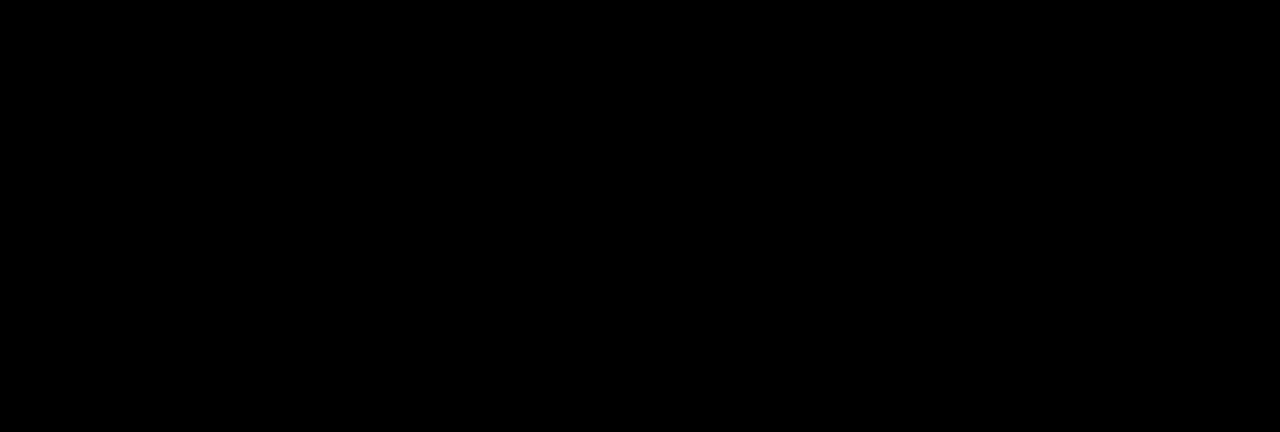
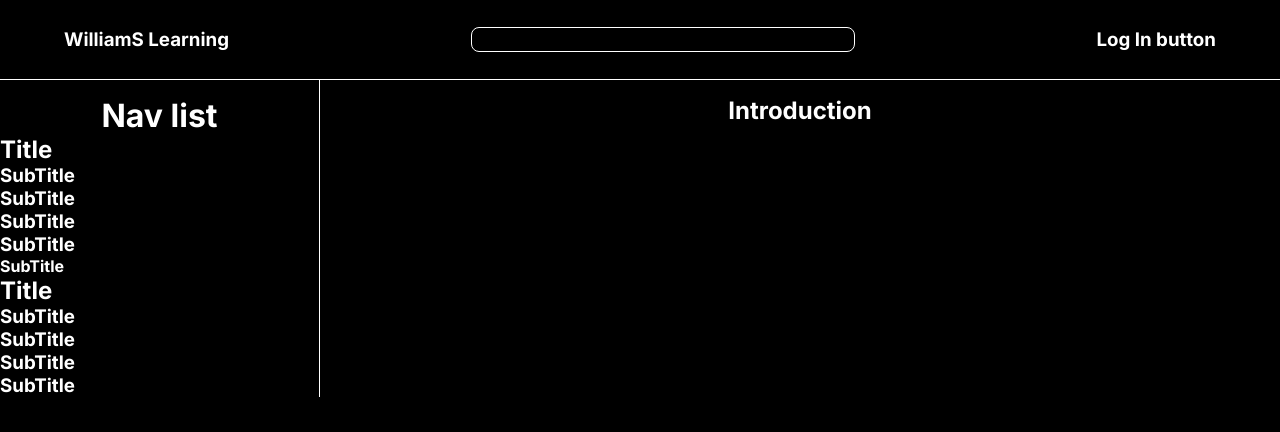
Before and after one commit to guillemsenabre/WilliamsLearning, a Next.js app in the folder Frontend/wlearning/: page /mathematics in a window 1280 px wide. Shown: the top 432 px of the page. Built offline with nearby package versions, Linux system fonts and the light colour scheme.

Commit message:
feat: passing static props ok to FieldContainer

```diff
--- a/Frontend/wlearning/app/mathematics/page.tsx
+++ b/Frontend/wlearning/app/mathematics/page.tsx
@@ -18,17 +18,16 @@
   const searchParams = useSearchParams()
 
 
-  // Get query property "index"
-  const index: string | null = searchParams.get('index')
+  // Get query property "index" using non-null assertion operator "!".
+  const index: string = searchParams.get('index')!;
 
   // Handle missing index
   if (!index) {
     console.error('error: Index does not match any object')
-    return null;
   }
 
-  // Search field that matches index n
-  const mathData: FieldData | undefined = cardData?.find(item => item.index == index)
+  // Search field that matches index n. "as FieldData" is used to cast the FieldData type
+  const mathData = cardData?.find(item => item.index == index) as FieldData;
 
   // Using optional chaining to retrieve data from mathData as it may be undefined (unlikely)
   const field = mathData?.field;
@@ -37,7 +36,7 @@
   return (
     <main>
       <MainHeader/>
-      <FieldContainer/>
+      <FieldContainer field={field} description={description} />
     </main>
   );
 }
```
